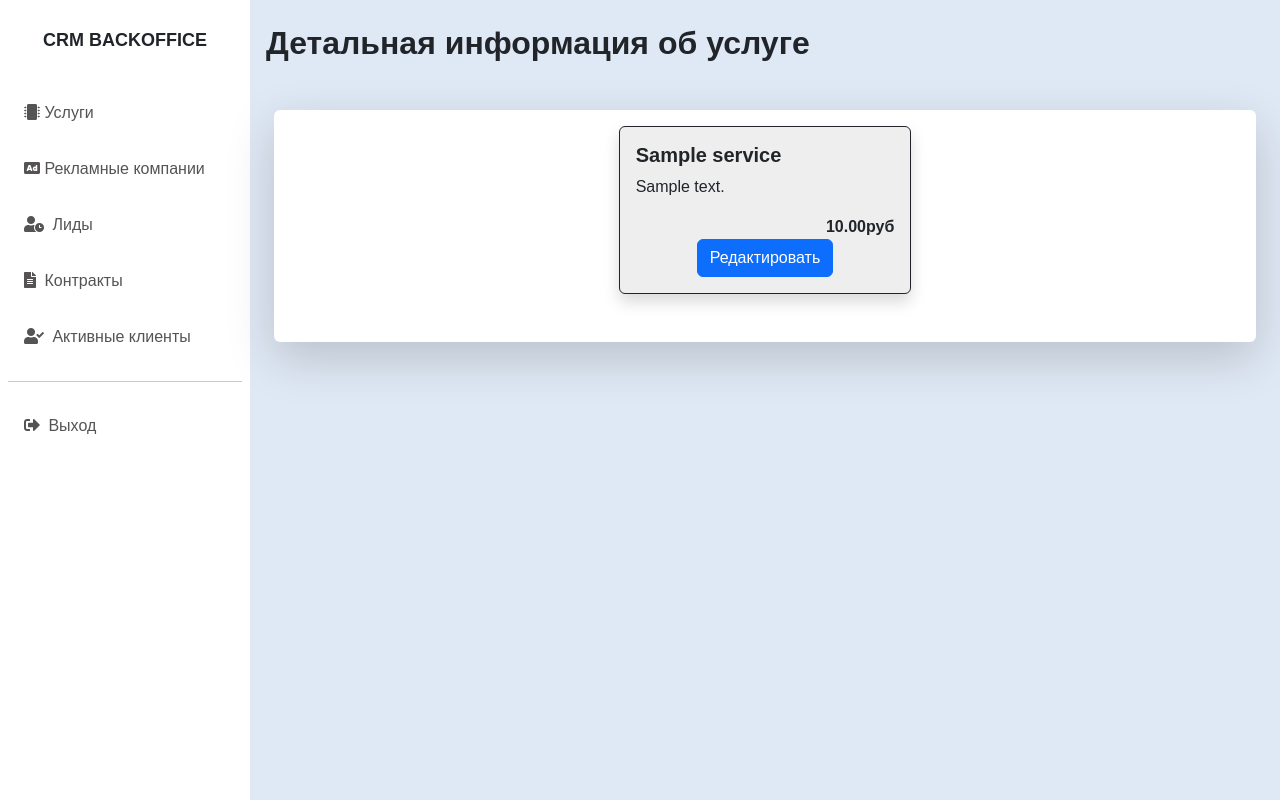
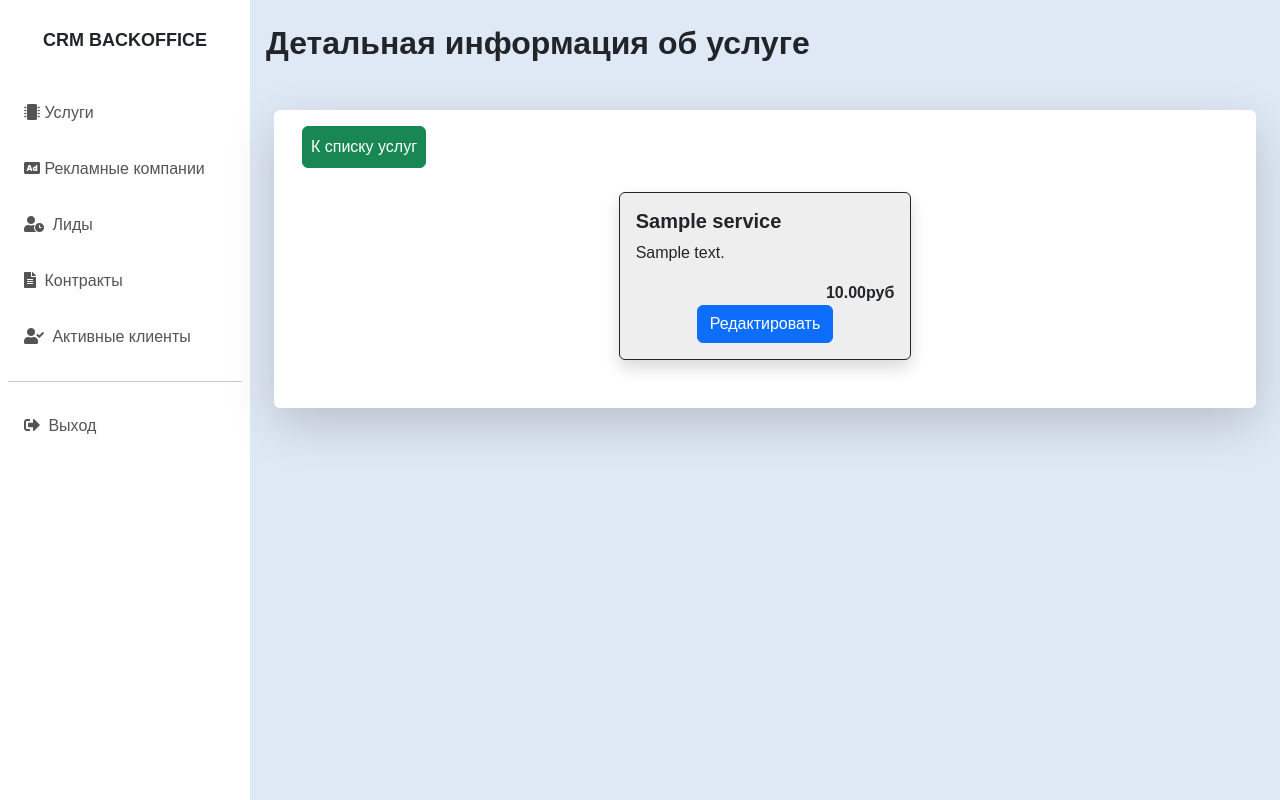
Before and after one commit to Nicksok2413/CRM, a Django app: page /products/1/ in a window 1280 px wide. Run offline with Django 5.2, Linux system fonts and the light colour scheme; a user stored in the database is signed in; tables that the repository leaves empty hold one stand-in row (values such as "Sample post").

Commit message:
fix some templates

```diff
--- a/templates/products/products-delete.html
+++ b/templates/products/products-delete.html
@@ -6,7 +6,7 @@
     <div class="col"></div>
     <div class="col">
         <p>Вы уверены что хотите удалить "{{ object.name }}"?</p>
-        <form method="POST" action="{% url 'products:delete' product.pk %}">
+        <form method="POST" action="{% url 'products:delete' object.pk %}">
             {% csrf_token %}
             {{ form.as_p }}
             <button type="submit" class="btn btn-danger">Удалить</button>
--- a/templates/products/products-detail.html
+++ b/templates/products/products-detail.html
@@ -3,6 +3,9 @@
 {% block content %}
 <h2 class="fw-bold">Детальная информация об услуге</h2>
 <div class="row bg-white px-3 py-3 mx-2 my-5 rounded pb-5 shadow-lg">
+    <div class="hstack gap-3 pb-4">
+        <a href="{% url 'products:list' %}" class="btn btn-success p-2">К списку услуг</a>
+    </div>
     <div class="col"></div>
     <div class="col">
         <div class="card border-dark shadow" style="background: #eee">
@@ -11,7 +14,7 @@
                 <p class="card-text">{{ object.description }}</p>
                 <div class="d-flex justify-content-end fw-bold">{{ object.cost }}руб</div>
                 <div class="d-flex justify-content-center fw-bold">
-                    <a href="{% url 'products:detail' product.pk %}" class="btn btn-primary">Редактировать</a>
+                    <a href="{% url 'products:edit' object.pk %}" class="btn btn-primary">Редактировать</a>
                 </div>
             </div>
         </div>
--- a/templates/products/products-edit.html
+++ b/templates/products/products-edit.html
@@ -5,7 +5,7 @@
 <div class="row bg-white px-3 py-3 mx-2 my-5 rounded pb-5 shadow-lg">
     <div class="col"></div>
     <div class="col">
-        <form method="POST" action="{% url 'products:edit' product.pk %}">
+        <form method="POST" action="{% url 'products:edit' object.pk %}">
             {% csrf_token %}
             {{ form.as_p }}
             <button type="submit" class="btn btn-primary">Применить</button>
```
